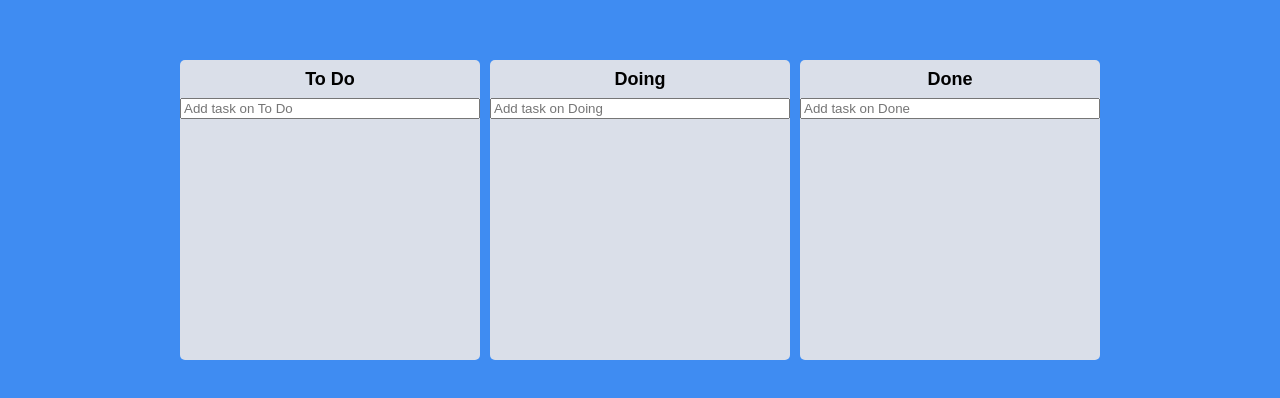
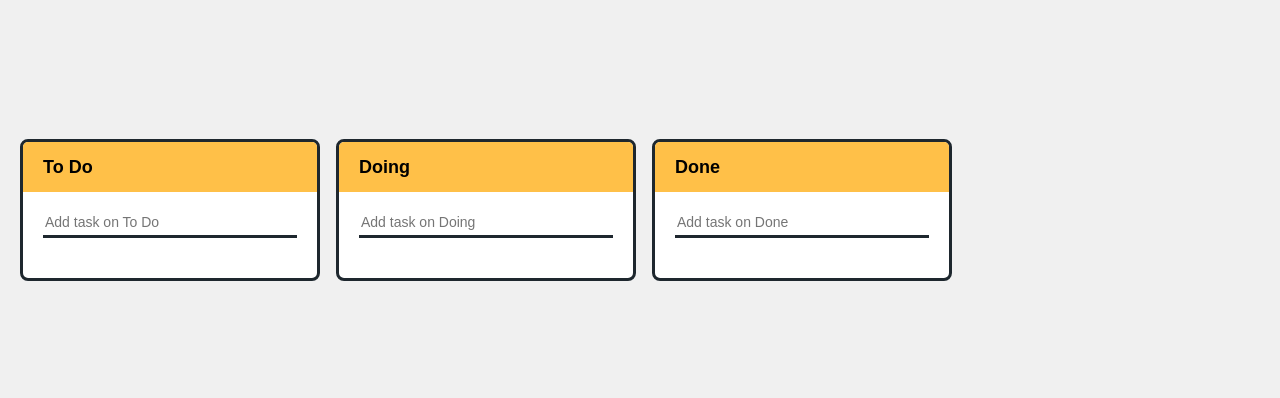
Before and after one commit to kkuyu/react-master-class-trello, a React (Create React App) app: page / in a window 1280 px wide. Shown: the part 190-588 px from the top of the page. Built offline with nearby package versions, Linux system fonts and the light colour scheme; a web font is replaced by a local one.

Commit message:
Code Challenge: style update

```diff
--- a/src/App.tsx
+++ b/src/App.tsx
@@ -6,19 +6,17 @@ import Board from "./Components/Board";
 
 const Wrapper = styled.div`
   display: flex;
+  align-items: center;
   width: 100vw;
-  margin: 0 auto;
-  justify-content: center;
-  align-items: center;
   height: 100vh;
 `;
 
 const Boards = styled.div`
   display: flex;
-  justify-content: center;
-  align-items: flex-start;
+  flex-wrap: nowrap;
   width: 100%;
-  gap: 10px;
+  padding: 0 20px;
+  overflow-x: auto;
 `;
 
 function App() {
--- a/src/Components/Board.tsx
+++ b/src/Components/Board.tsx
@@ -6,41 +6,52 @@ import DraggableCard from "./DraggableCard";
 import { ITodo, toDoState, IToDoState } from "../atom";
 
 const Wrapper = styled.div`
-  display: flex;
-  flex-direction: column;
+  flex: 0 0 auto;
   width: 300px;
-  padding-top: 10px;
   background-color: ${(props) => props.theme.boardColor};
-  border-radius: 5px;
-  min-height: 300px;
+  border: 3px solid ${(props) => props.theme.lineColor};
+  border-radius: 8px;
   overflow: hidden;
+  & + & {
+    margin-left: 16px;
+  }
 `;
 
 const Title = styled.h2`
-  text-align: center;
+  padding: 16px 20px;
+  font-size: 18px;
   font-weight: 600;
-  margin-bottom: 10px;
-  font-size: 18px;
+  background-color: ${(props) => props.theme.titleColor};
+`;
+
+const Form = styled.form`
+  width: 100%;
+  padding: 16px 20px 10px 20px;
+  input {
+    width: 100%;
+    height: 30px;
+    font-size: 14px;
+    line-height: 30px;
+    border: none;
+    border-bottom: 3px solid ${(props) => props.theme.lineColor};
+    background-color: transparent;
+    &:focus {
+      outline: 0;
+    }
+  }
+`;
+
+const Area = styled.div<IAreaProps>`
+  background-color: ${(props) => (props.isDraggingOver ? props.theme.boardOverColor : props.isDraggingFromThis ? props.theme.boardDraggingColor : "transparent")};
+  flex-grow: 1;
+  padding: 10px 20px 20px;
+  transition: background-color 0.3s ease-in-out;
 `;
 
 interface IAreaProps {
   isDraggingFromThis: boolean;
   isDraggingOver: boolean;
 }
-
-const Area = styled.div<IAreaProps>`
-  background-color: ${(props) => (props.isDraggingOver ? "#dfe6e9" : props.isDraggingFromThis ? "#b2bec3" : "transparent")};
-  flex-grow: 1;
-  padding: 20px;
-  transition: background-color 0.3s ease-in-out;
-`;
-
-const Form = styled.form`
-  width: 100%;
-  input {
-    width: 100%;
-  }
-`;
 
 interface IBoardProps {
   toDos: ITodo[];
--- a/src/Components/DraggableCard.tsx
+++ b/src/Components/DraggableCard.tsx
@@ -3,11 +3,14 @@ import { Draggable } from "react-beautiful-dnd";
 import styled from "styled-components";
 
 const Card = styled.div<{ isDragging: boolean }>`
-  border-radius: 5px;
-  margin-bottom: 5px;
-  padding: 10px;
+  padding: 14px;
+  font-size: 14px;
+  color: #ffffff;
   background-color: ${(props) => (props.isDragging ? "#e4f2ff" : props.theme.cardColor)};
-  box-shadow: ${(props) => (props.isDragging ? "0px 2px 5px rgba(0, 0, 0, 0.05)" : "none")};
+  border-radius: 4px;
+  & + & {
+    margin-top: 8px;
+  }
 `;
 
 interface IDraggableCardProps {
--- a/src/styled.d.ts
+++ b/src/styled.d.ts
@@ -4,6 +4,10 @@ declare module "styled-components" {
   export interface DefaultTheme {
     bgColor: string;
     boardColor: string;
+    boardOverColor: string;
+    boardDraggingColor: string;
     cardColor: string;
+    lineColor: string;
+    titleColor: string;
   }
 }
--- a/src/theme.ts
+++ b/src/theme.ts
@@ -1,7 +1,11 @@
 import { DefaultTheme } from "styled-components";
 
 export const darkTheme: DefaultTheme = {
-  bgColor: "#3F8CF2",
-  boardColor: "#DADFE9",
-  cardColor: "#FFFFFF",
+  bgColor: "#F0F0F0",
+  boardColor: "#FFFFFF",
+  boardOverColor: "#DFF9FB",
+  boardDraggingColor: "#C7ECEE",
+  cardColor: "#1E272E",
+  lineColor: "#1E272E",
+  titleColor: "#FFC048",
 };
```
